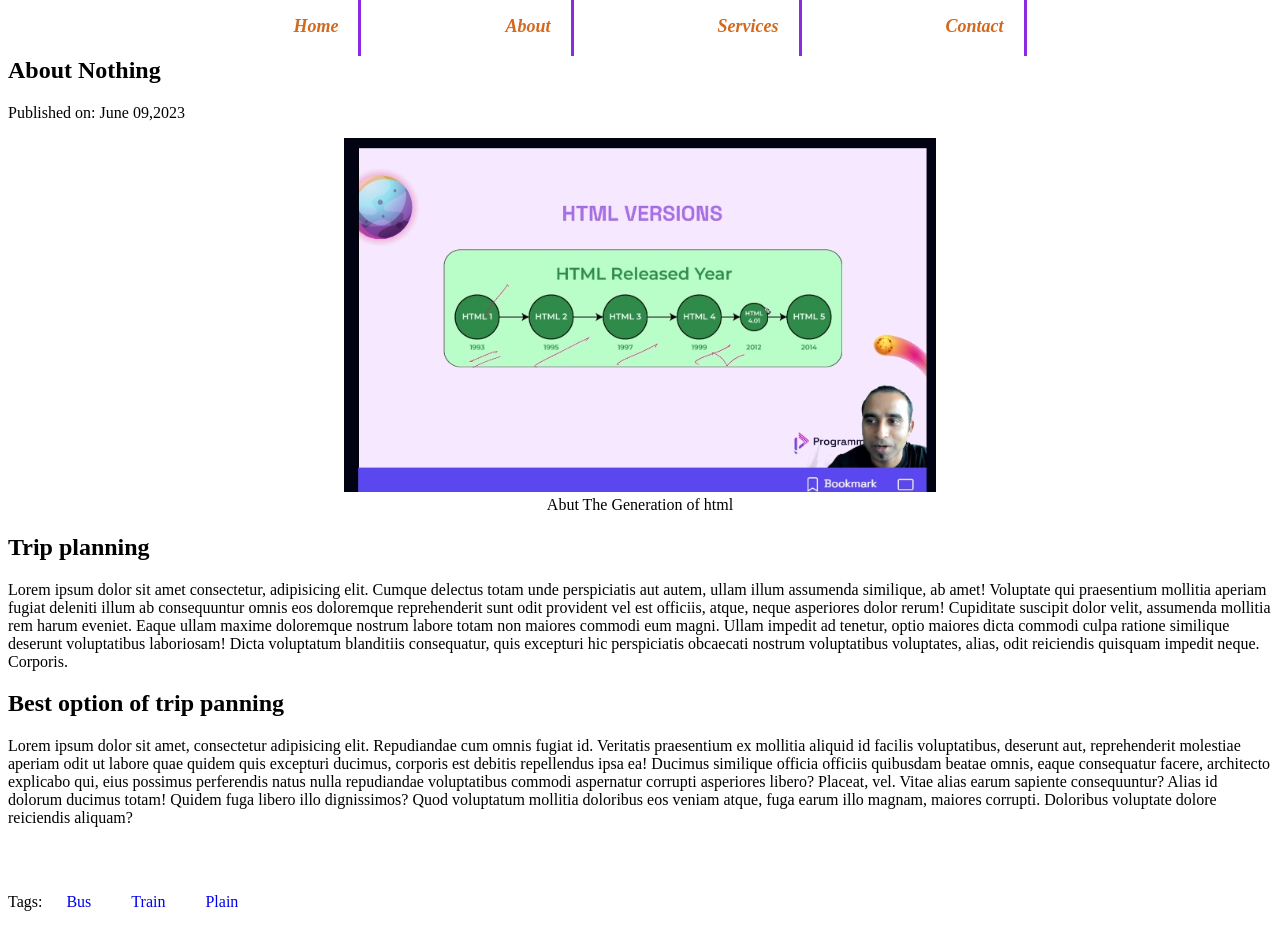
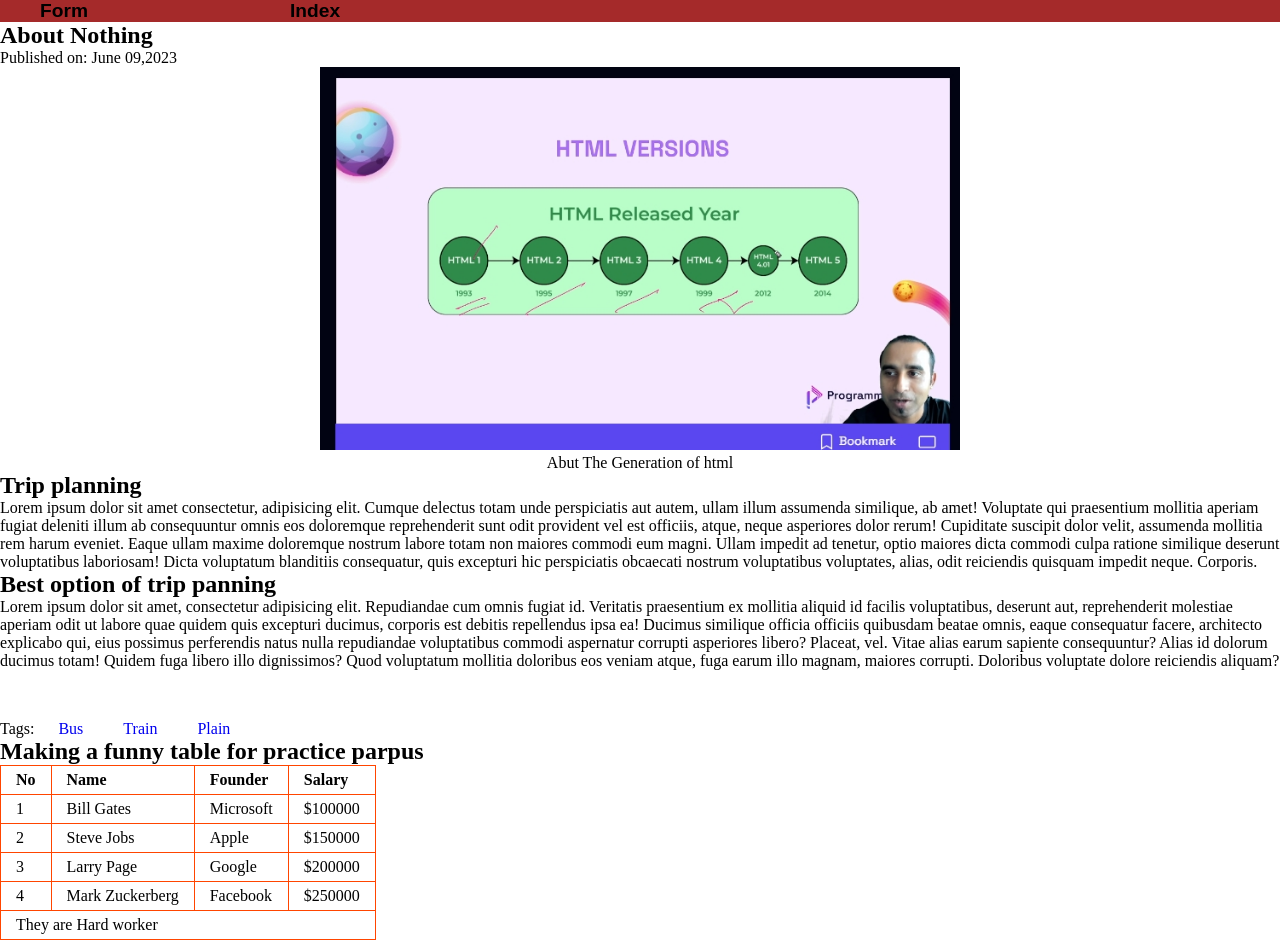
Before and after one commit to smile995/Module4, a plain HTML site: page index.html in a window 1280 px wide. Shown: the top 943 px of the page. Drawn offline with Linux system fonts and the light colour scheme.

Commit message:
maked navbar

```diff
--- a/index.css
+++ b/index.css
@@ -1,28 +1,3 @@
-nav> ul> li {
-    text-decoration: none;
-    display: inline;
-    padding: 50px;
-    margin-right: 20px;
-
-
-
-
-
-}
-ul>li>a{
-    text-decoration: none;
-    font-size: large;
-    font-style: italic;
-    font-weight: bolder;
-    color: chocolate;
-    border-right: 3px solid blueviolet;
-    padding: 20px;
-
-}
-nav{
-    text-align: center;
-    align-items: center;
-}
 footer{
     text-align: center;
     margin-top: 50px;
--- a/index.html
+++ b/index.html
@@ -5,15 +5,15 @@
     <meta name="viewport" content="width=device-width, initial-scale=1.0">
     <title>Module-4 Practice</title>
     <link rel="stylesheet" href="index.css">
+    <link rel="stylesheet" href="nav.css">
 </head>
 <body>
     <header>
         <nav>
             <ul>
-                <li><a href="">Home</a></li>
-                <li><a href="">About</a></li>
-                <li><a href="">Services</a></li>
-                <li><a href="">Contact</a></li>
+                <li><a href="form.html">Form</a></li>
+                <li><a href="index.html">Index</a></li>
+
             </ul>
         </nav>
     </header>
@@ -90,8 +90,8 @@
           </tfoot>
         </table>
         <h3>Tag analysis for table</h3>
-        <ul style="">
-          <li>Table = table</li>
+        <ul>
+          <li> Table = table</li>
           <li>Table Head= thead</li>
           <li>Table Body= tbody</li>
           <li>Table Footer= tfoot</li>
--- /dev/null
+++ b/nav.css
@@ -0,0 +1,29 @@
+nav ul {
+    display: flex;
+
+}
+ul>li{
+    padding-right: 202px ;
+    list-style: none;
+
+}
+li>a{
+    text-decoration: none;
+    font-size: larger;
+    color: rgb(0, 0, 0);
+    font-family: Arial, Helvetica, sans-serif;
+    font-weight: 800;
+
+}
+nav{
+    background-size: cover;
+    background-color: brown;
+}
+a:hover{
+    cursor: pointer;
+    color: rgb(23, 5, 179);
+    background-color: bisque;
+}
+*{
+    margin: 0px;
+}
```
Also changed, not shown: form.html (+7 -1 lines), form.css (line endings or trailing spaces).
